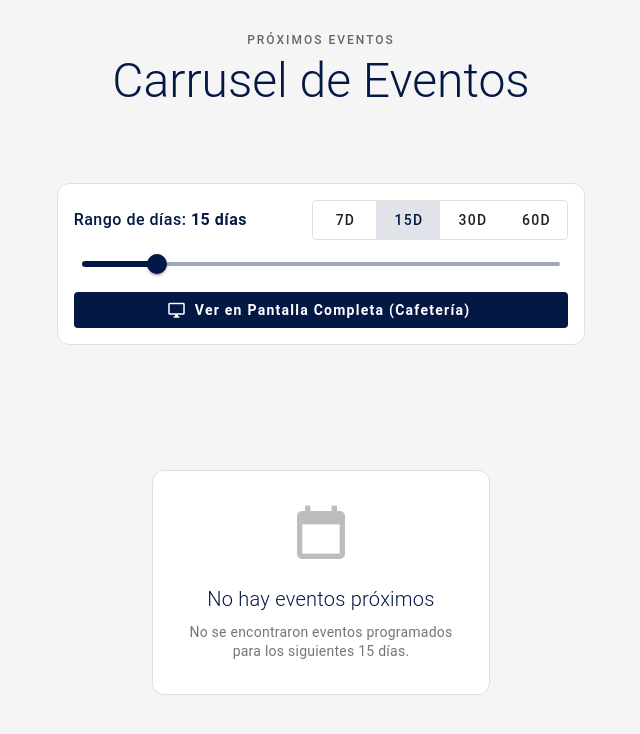
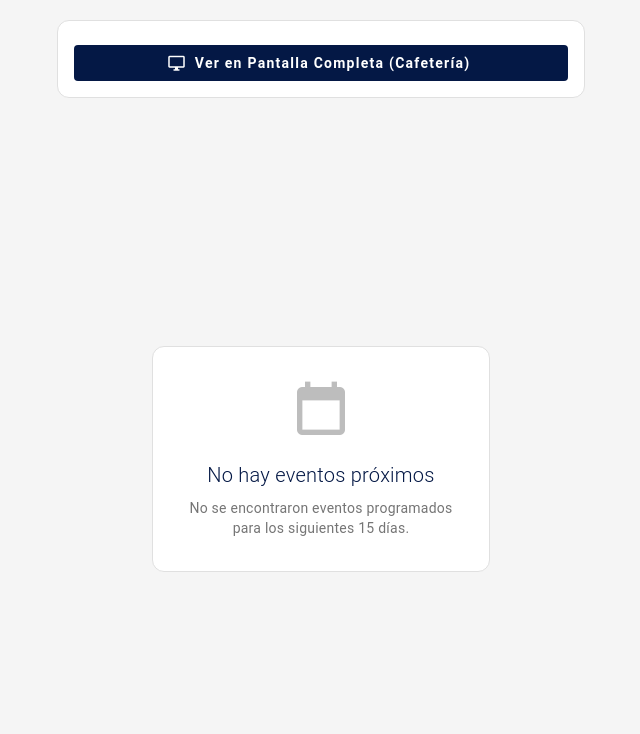
Before and after one commit to chemoral87/avivamiento_webpage, a Nuxt app: page /calendar-carrousel in a window 1280 px wide. Shown: the top 734 px of the page, without its empty margins (319-959 px from the left). Built offline with nearby package versions, Linux system fonts and the light colour scheme.

Commit message:
v carousel

```diff
--- a/app/pages/calendar-carrousel/index.vue
+++ b/app/pages/calendar-carrousel/index.vue
@@ -9,48 +9,11 @@
       >
         <!-- Page Header & Controls (Hidden in Widescreen Mode) -->
         <template v-if="!isWidescreen">
-          <!-- Page title -->
-          <v-row justify="center" dense class="pt-6">
-            <v-col cols="12" md="10" lg="8" class="text-center py-1">
-              <p class="text-overline my-0" style="color: #666; letter-spacing: 2px;">PRÓXIMOS EVENTOS</p>
-              <h1 class="text-h3 font-weight-light my-0" style="color: #041845;">Carrusel de Eventos</h1>
-            </v-col>
-          </v-row>
 
           <!-- Configuration Controls -->
           <v-row justify="center" class="mt-4 mb-4" dense>
             <v-col cols="12" sm="8" md="6" lg="5">
               <v-card class="pa-4" elevation="0" style="border: 1px solid #e0e0e0; border-radius: 12px;">
-                <div class="d-flex align-center justify-space-between mb-2">
-                  <span class="text-body-1 font-weight-medium" style="color: #041845;">
-                    Rango de días: <strong>{{ days }} días</strong>
-                  </span>
-                  <v-btn-toggle
-                    v-model="days"
-                    mandatory
-                    color="#041845"
-                    variant="outlined"
-                    density="comfortable"
-                    @update:model-value="onDaysChange"
-                  >
-                    <v-btn :value="7">7d</v-btn>
-                    <v-btn :value="15">15d</v-btn>
-                    <v-btn :value="30">30d</v-btn>
-                    <v-btn :value="60">60d</v-btn>
-                  </v-btn-toggle>
-                </div>
-                <v-slider
-                  v-model="days"
-                  :min="1"
-                  :max="90"
-                  :step="1"
-                  thumb-label
-                  color="#041845"
-                  class="mb-3"
-                  hide-details
-                  @update:model-value="onDaysChange"
-                />
-
                 <v-btn
                   block
                   color="#041845"
@@ -66,20 +29,7 @@
           </v-row>
         </template>
 
-        <!-- Exit Widescreen floating button (Only visible in widescreen when mouse is active/moving) -->
-        <v-btn
-          v-if="isWidescreen"
-          icon="mdi-close"
-          color="rgba(0, 0, 0, 0.6)"
-          class="exit-fullscreen-btn"
-          :class="{ 'show-controls': showWidescreenControls }"
-          size="large"
-          variant="flat"
-          theme="dark"
-          style="color: white !important;"
-          @click="exitWidescreen"
-          aria-label="Salir de pantalla completa"
-        />
+
 
         <!-- Loading -->
         <v-row v-if="loadingEvents" justify="center" dense class="ma-auto">
@@ -113,8 +63,9 @@
           <v-carousel
             v-model="activeSlide"
             cycle
-            :interval="5000"
+            :interval="6000"
             hide-delimiter-background
+            hide-delimiters
             show-arrows="hover"
             :height="isWidescreen ? '100vh' : '550'"
             class="overflow-hidden"
@@ -223,7 +174,6 @@ const isWidescreen = ref(false)
 const showWidescreenControls = ref(true)
 let mouseMoveTimeout = null
 
-// Get initial days from query parameter, default to 15
 const getInitialDays = () => {
   const queryDays = route.query.nextDays
   if (queryDays && !isNaN(queryDays)) {
@@ -249,26 +199,6 @@ const loadEvents = async () => {
     loadingEvents.value = false
   }
 }
-
-const onDaysChange = () => {
-  router.replace({
-    query: {
-      ...route.query,
-      nextDays: days.value.toString()
-    }
-  })
-}
-
-// Watch for route query changes to reload events
-watch(() => route.query.nextDays, (newVal) => {
-  const parsed = parseInt(newVal, 10)
-  if (!isNaN(parsed) && parsed > 0) {
-    days.value = parsed
-  } else {
-    days.value = 15
-  }
-  loadEvents()
-})
 
 const goToEvent = (slugName) => {
   if (isWidescreen.value) return // Disable navigations in cafeteria display mode
--- a/app/pages/index.vue
+++ b/app/pages/index.vue
@@ -393,7 +393,8 @@ const menuItems = [
 useHead({
   title: 'Iglesia Avivamiento Monterrey | Pastor Adrian Aguirre',
   link: [
-    { rel: 'canonical', href: 'https://avivamientomonterrey.com/' }
+    { rel: 'canonical', href: 'https://avivamientomonterrey.com/' },
+    { rel: 'preload', as: 'image', href: '/images/banner_hero3.webp', fetchpriority: 'high' }
   ],
   script: [
     {
--- a/nuxt.config.ts
+++ b/nuxt.config.ts
@@ -76,7 +76,6 @@ export default defineNuxtConfig({
         { rel: 'dns-prefetch', href: 'https://www.google-analytics.com' },
         { rel: 'dns-prefetch', href: 'https://www.googletagmanager.com' },
         { rel: 'dns-prefetch', href: 'https://www.google.com' },
-        { rel: 'preload', as: 'image', href: '/images/banner_hero3.webp', fetchpriority: 'high' },
         { rel: 'icon', type: 'image/x-icon', href: '/images/fav/favicon.ico' },
         { rel: 'canonical', href: 'https://avivamientomonterrey.com' }
       ],
--- a/package.json
+++ b/package.json
@@ -1,6 +1,6 @@
 {
   "name": "avivamiento-webpage",
-  "version": "1.0.125",
+  "version": "1.0.126",
   "type": "module",
   "private": true,
   "engines": {
```
Also changed, not shown: app/plugins/vuetify.ts (+9 -1 lines), 1 other file (tests, documents, lock files or other folders).
